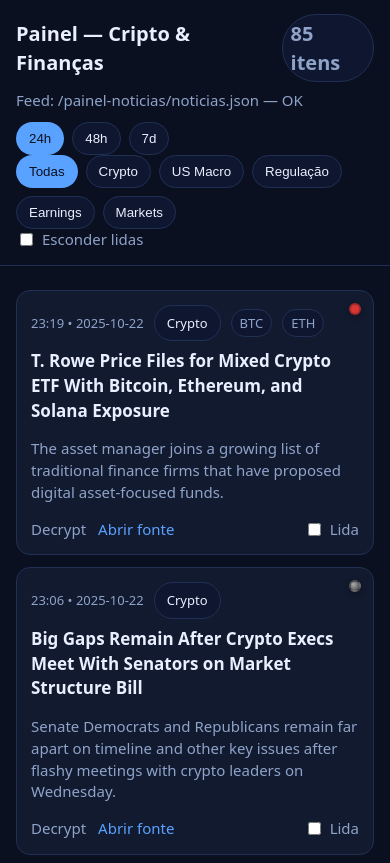
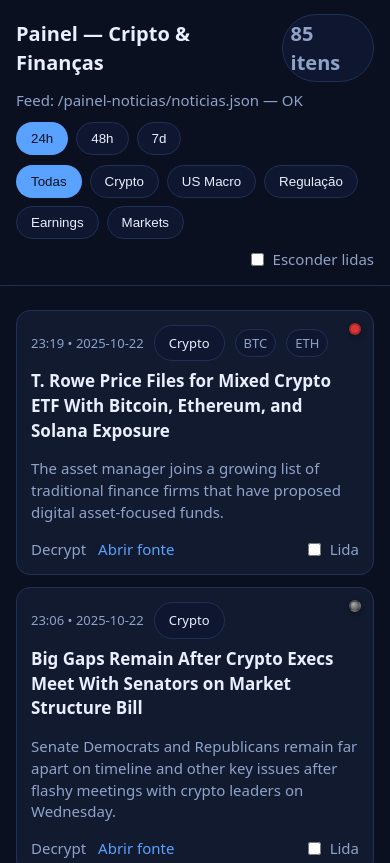
Before and after one commit to jfpd3/painel-noticias, a plain HTML site: page index.html in a window 390 px wide. Shown: the top 863 px of the page. Drawn offline with Linux system fonts and the light colour scheme.

Commit message:
Update index.html

```diff
--- a/index.html
+++ b/index.html
@@ -85,6 +85,22 @@
 
 .impact-red   { background:#e53935; }   /* grande impacto */
 .impact-amber { background:#f6c343; }   /* pouco impacto  */
+
+    /* ===== Ajustes visuais dos botões ===== */
+
+/* 1) Espaço horizontal entre o grupo de timeframes e o de categorias */
+#rangeChips { margin-right: 14px; }
+
+/* 2) Quando a linha quebrar, cria espaçamento vertical entre grupos */
+.toolbar-row { display: flex; flex-wrap: wrap; gap: 10px 16px; }
+
+/* 3) Em ecrãs estreitos, deixa as categorias irem para a linha seguinte a 100% */
+@media (max-width: 820px){
+  #catChips { flex: 1 1 100%; }
+}
+
+/* 4) Opcional: aumentar ligeiramente o conforto visual dos chips */
+.chip { padding: 8px 14px; }
 
   </style>
 </head>
```
